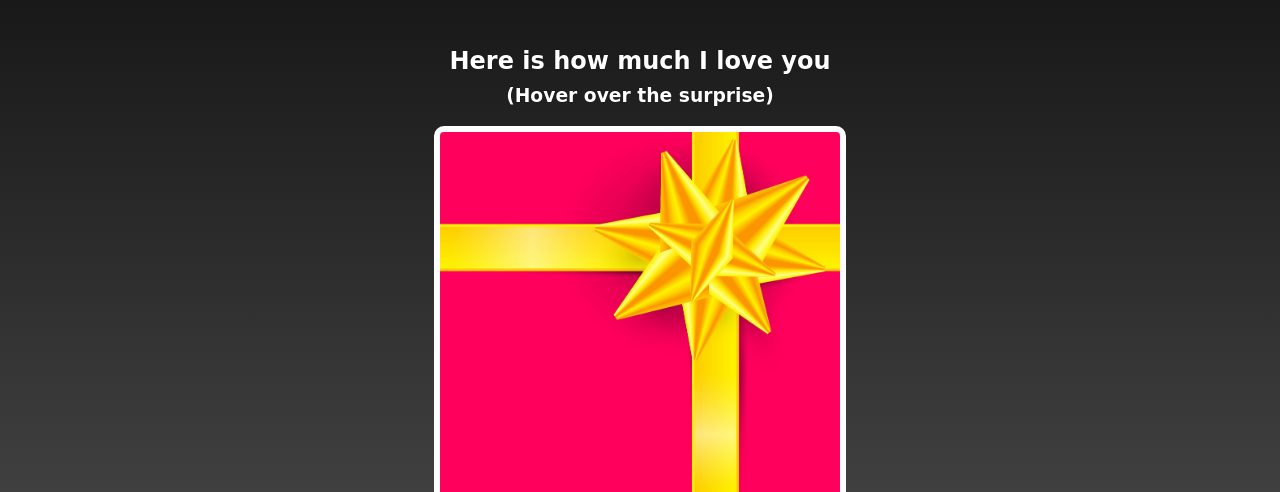
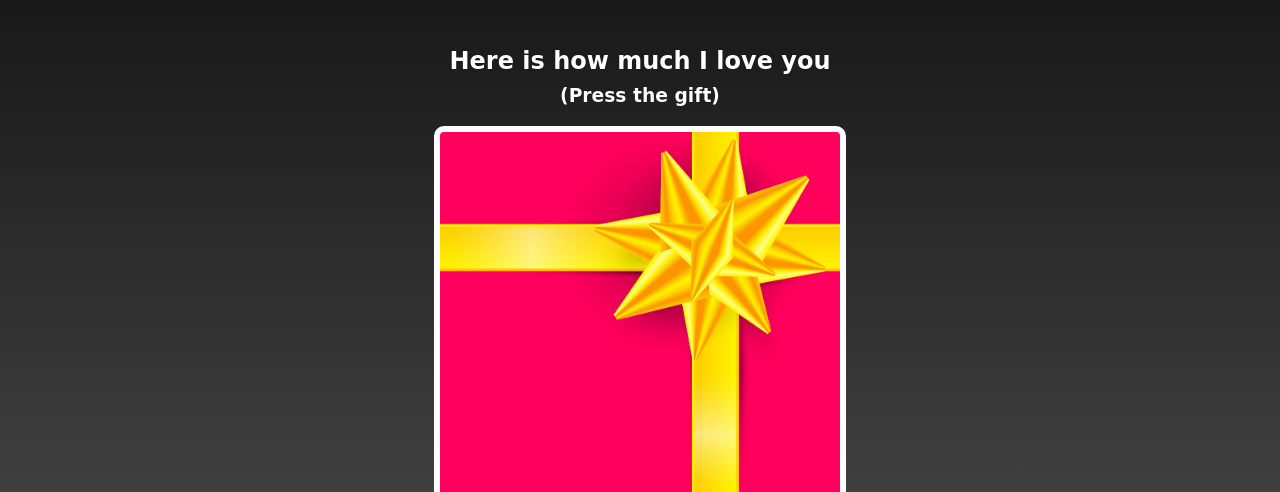
Before and after one commit to wavyvi00/lirisfav1, a website built with Vite: page lirisfav1/index.html in a window 1280 px wide. Shown: the part 308-800 px from the top of the page. Built offline with nearby package versions, Linux system fonts and the light colour scheme; a web font is replaced by a local one.

Commit message:
Update index.html

```diff
--- a/lirisfav1/index.html
+++ b/lirisfav1/index.html
@@ -15,7 +15,7 @@
 
         <div class="gift-section">
             <h2 class="gift-title">Here is how much I love you</h2>
-            <h3 class="gift-hint">(Hover over the surprise)</h3>
+            <h3 class="gift-hint">(Press the gift)</h3>
             <div class="gift-img" id="gift-img-inlove"></div>
         </div>
 
```
